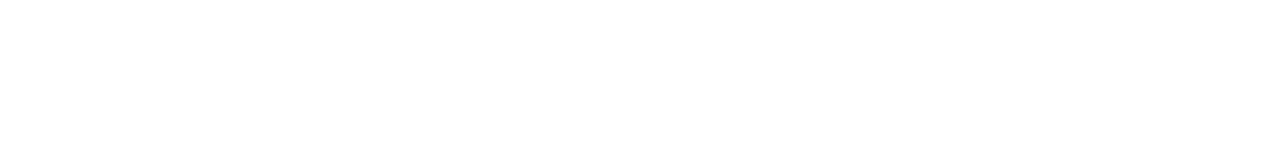
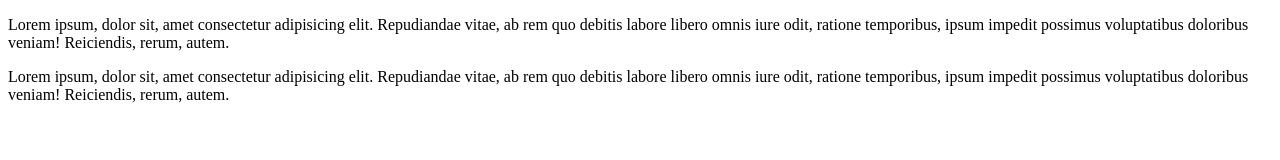
Before and after one commit to jtychynska/shkmTest, a plain HTML site: page index.html in a window 1280 px wide. Drawn offline with Linux system fonts and the light colour scheme.

Commit message:
Changed index.html/ Added p-Lorem

```diff
--- a/index.html
+++ b/index.html
@@ -7,9 +7,13 @@
 </head>
 <body>
 	<div class="container">
-		<header class="header"></header>
+		<header class="header">
+			<p>Lorem ipsum, dolor sit, amet consectetur adipisicing elit. Repudiandae vitae, ab rem quo debitis labore libero omnis iure odit, ratione temporibus, ipsum impedit possimus voluptatibus doloribus veniam! Reiciendis, rerum, autem.</p>
+		</header>
 		<main></main>
-		<footer class="footer"></footer>
+		<footer class="footer">
+			<p>Lorem ipsum, dolor sit, amet consectetur adipisicing elit. Repudiandae vitae, ab rem quo debitis labore libero omnis iure odit, ratione temporibus, ipsum impedit possimus voluptatibus doloribus veniam! Reiciendis, rerum, autem.</p>
+		</footer>
 	</div>
 </body>
 </html>
```
